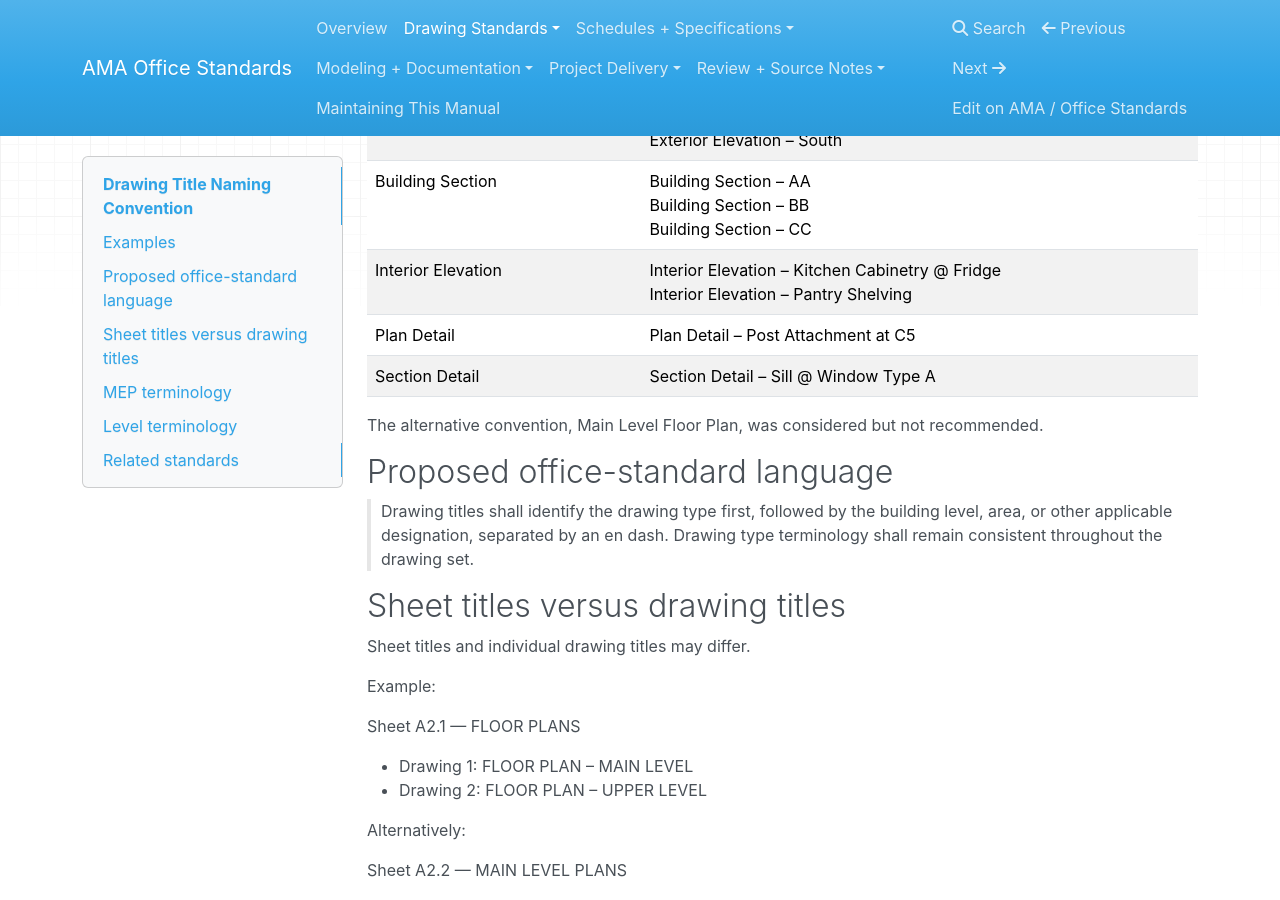
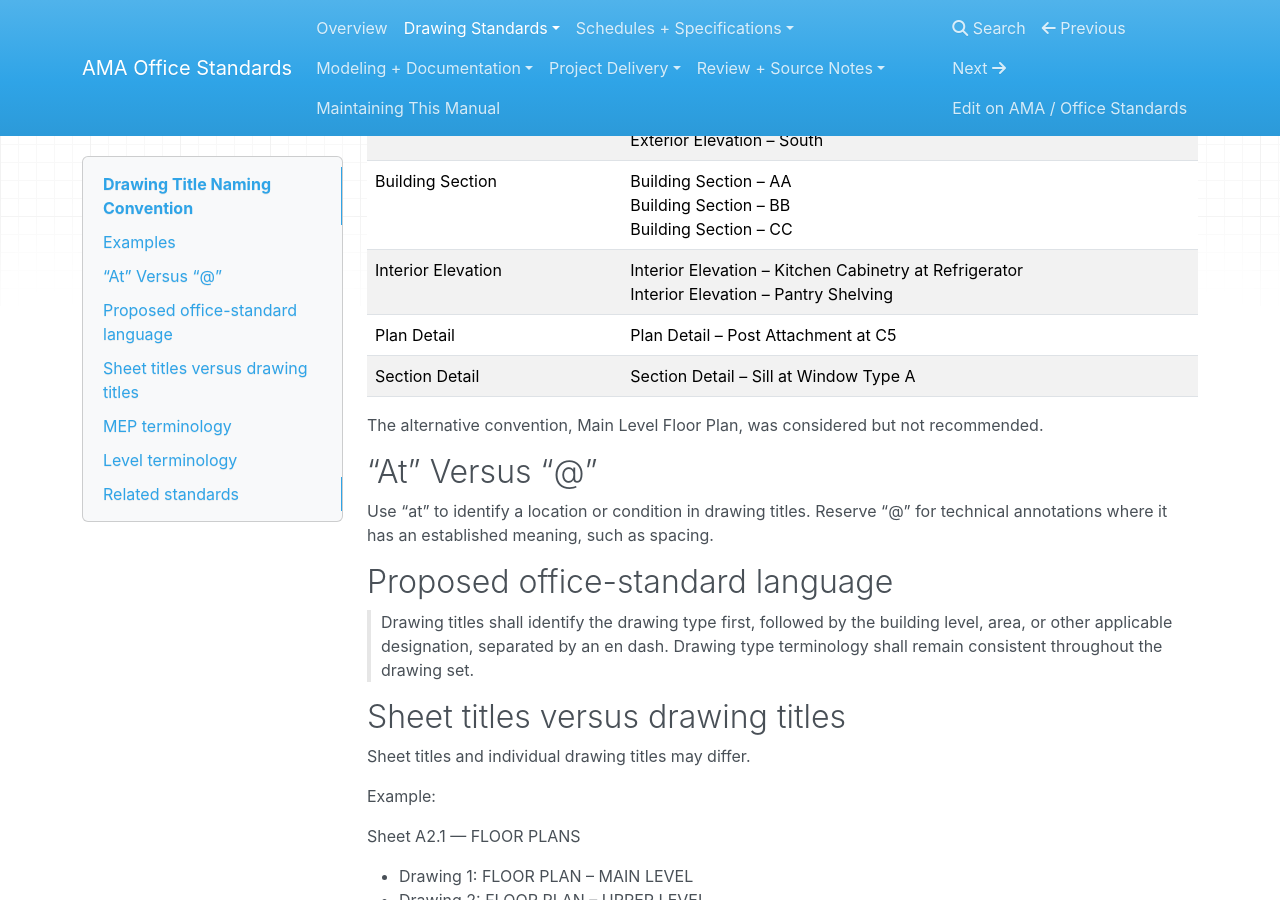
Before and after one commit to aaronmaret/ama-office-standards, an MkDocs documentation site: the page built from docs/drawing-standards/drawing-naming.md, in a window 1280 px wide and 900 px high, scrolled down 756 px. Built offline with MkDocs 1.6.1, drawn with Linux system fonts in a browser that asks for light colours; nearby versions of some CDN libraries.

Commit message:
Clarify at versus @ and align drawing title examples

```diff
--- a/docs/drawing-standards/drawing-naming.md
+++ b/docs/drawing-standards/drawing-naming.md
@@ -20,11 +20,15 @@ The drawing type precedes the level, location, area, or other applicable designa
 | Enlarged Plan | Enlarged Plan – Kitchen<br>Enlarged Plan – Primary Bathroom |
 | Exterior Elevation | Exterior Elevation – North<br>Exterior Elevation – South |
 | Building Section | Building Section – AA<br>Building Section – BB<br>Building Section – CC |
-| Interior Elevation | Interior Elevation – Kitchen Cabinetry @ Fridge<br>Interior Elevation – Pantry Shelving |
+| Interior Elevation | Interior Elevation – Kitchen Cabinetry at Refrigerator<br>Interior Elevation – Pantry Shelving |
 | Plan Detail | Plan Detail – Post Attachment at C5 |
-| Section Detail | Section Detail – Sill @ Window Type A |
+| Section Detail | Section Detail – Sill at Window Type A |
 
 The alternative convention, Main Level Floor Plan, was considered but not recommended.
+
+## “At” Versus “@”
+
+Use “at” to identify a location or condition in drawing titles. Reserve “@” for technical annotations where it has an established meaning, such as spacing.
 
 ## Proposed office-standard language
 
```
